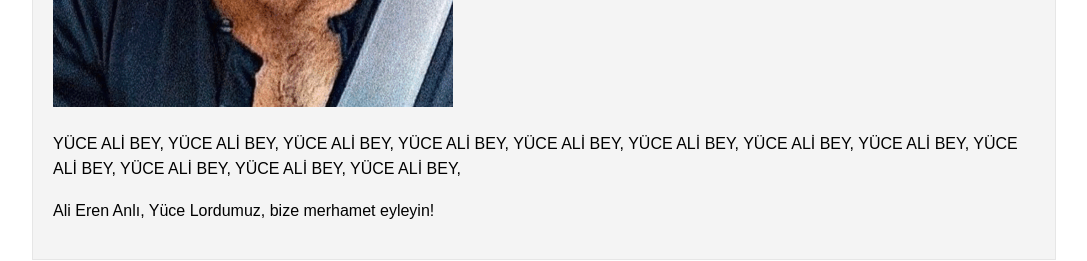
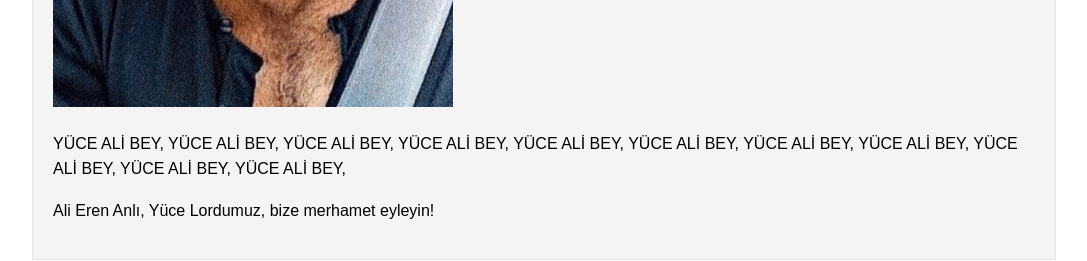
Before and after one commit to Toxicyss/Ali, a plain HTML site: page index.html in a window 1280 px wide. Shown: the part 1100-1361 px from the top of the page, without its empty margins (96-1183 px from the left). Drawn offline with Linux system fonts and the light colour scheme.

Commit message:
Update index.html

```diff
--- a/index.html
+++ b/index.html
@@ -36,7 +36,7 @@
             <h2>ALİ EREN AMLI, EVRENİN TEK ANLAMI!</h2>
             <p><time datetime="2024-05-28">September 31, 2050</time> tarihinde <a href="#">Ahmet Kaplan </a> tarafından paylaşıldı.</p>
             <img src="sigma.gif" alt="Blog Image">
-            <p>YÜCE ALİ BEY, YÜCE ALİ BEY, YÜCE ALİ BEY, YÜCE  ALİ BEY, YÜCE ALİ BEY, YÜCE ALİ BEY, YÜCE ALİ BEY, YÜCE  ALİ BEY, YÜCE ALİ BEY, YÜCE ALİ BEY, YÜCE ALİ BEY, YÜCE  ALİ BEY,</p>
+            <p>YÜCE ALİ BEY, YÜCE ALİ BEY, YÜCE ALİ BEY, YÜCE ALİ BEY, YÜCE ALİ BEY, YÜCE ALİ BEY, YÜCE  ALİ BEY, YÜCE ALİ BEY, YÜCE ALİ BEY, YÜCE ALİ BEY, YÜCE  ALİ BEY,</p>
             <p>Ali Eren Anlı, Yüce Lordumuz, bize merhamet eyleyin!</p>
         </article>
 
```
